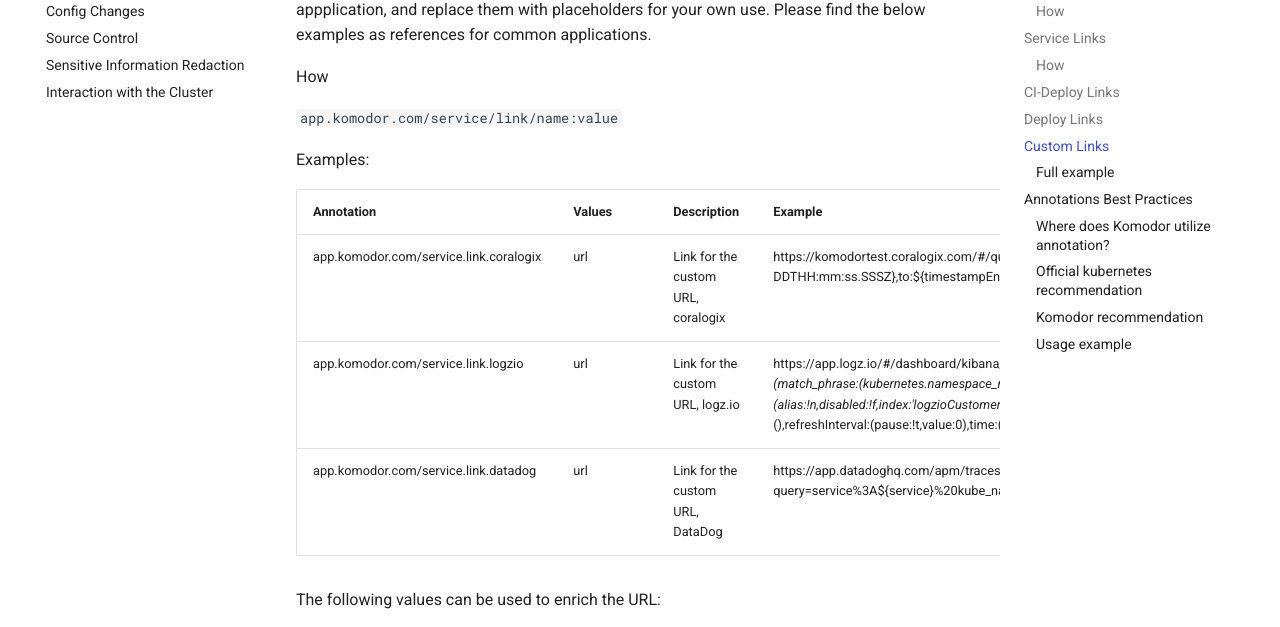
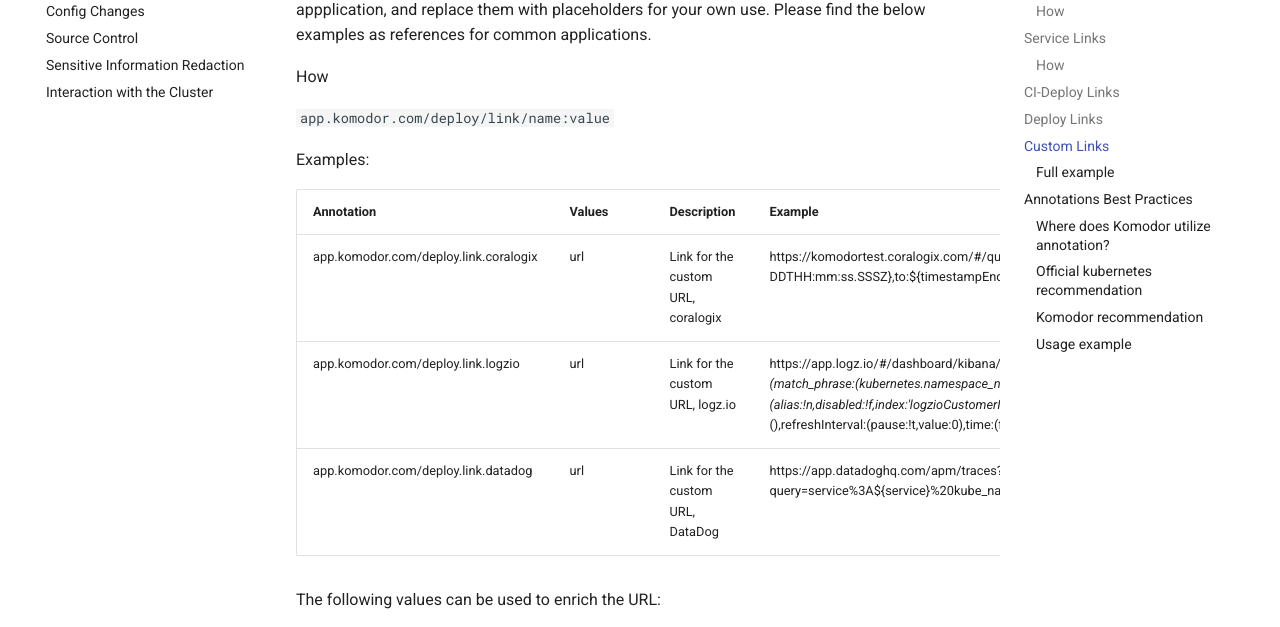
Before and after one commit to komodorio/docs, an MkDocs documentation site: the page built from docs/Learn/Annotations.md, in a window 1280 px wide and 900 px high, scrolled down 2910 px. Shown: the part 151-778 px from the top of the window. Built offline with MkDocs 1.6.1 and Material for MkDocs 9.7.7, drawn with Linux system fonts in a browser that asks for light colours; comment, search, counter and statistics services are not loaded.

Commit message:
Update Annotations.md

```diff
--- a/docs/Learn/Annotations.md
+++ b/docs/Learn/Annotations.md
@@ -87,16 +87,16 @@ Please find the below examples as references for common applications.
 
 How
 
-`app.komodor.com/service/link/name:value`
+`app.komodor.com/deploy/link/name:value`
 
 Examples:
 
 
 | Annotation                         | Values | Description                                  | Example                                                                                                    |
 | --- | --- | --- | :-- |
-| app.komodor.com/service.link.coralogix   | url    | Link for the custom URL, coralogix                     | https://komodortest.coralogix.com/#/query-new/logs?query=(coralogix.metadata.cluster:(%22${cluster}%22))%20AND%20(coralogix.metadata.namespace:(%22${namespace}%22))%20AND%20(coralogix.metadata.service:(%22${service}%22))&time=from:${timestampStart=YYYY-MM-DDTHH:mm:ss.SSSZ},to:${timestampEnd=YYYY-MM-DDTHH:mm:ss.SSSZ}                                             |
-| app.komodor.com/service.link.logzio | url | Link for the custom URL, logz.io | https://app.logz.io/#/dashboard/kibana/discover?_a=(columns:!(message,kubernetes.namespace_name,kubernetes.container_name,params.clusterName),filters:!(('$state':(store:appState),meta:(alias:!n,disabled:!f,index:'logzioCustomerIndex*',key:kubernetes.namespace_name,negate:!f,params:(query:default),type:phrase),query:(match_phrase:(kubernetes.namespace_name:${namespace}))),('$state':(store:appState),meta:(alias:!n,disabled:!f,index:'logzioCustomerIndex*',key:params.clusterName,negate:!f,params:(query:main),type:phrase),query:(match_phrase:(params.clusterName:${cluster}))),('$state':(store:appState),meta:(alias:!n,disabled:!f,index:'logzioCustomerIndex*',key:kubernetes.container_name,negate:!f,params:(query:k8s-events-collector),type:phrase),query:(match_phrase:(kubernetes.container_name:${service})))),index:'logzioCustomerIndex*',interval:auto,query:(language:lucene,query:''),sort:!(!('@timestamp',desc)))&_g=(filters:!(),refreshInterval:(pause:!t,value:0),time:(from:'${timestempStart=yyyy-MM-dd'T'HH:mm:ss.SSS}',to:'${timestempStart=yyyy-MM-dd'T'HH:mm:ss.SSS}'))&discoverTab=logz-logs-tab&switchToAccountId=138828&accountIds=true |
-| app.komodor.com/service.link.datadog | url | Link for the custom URL, DataDog | https://app.datadoghq.com/apm/traces?query=service%3A${service}%20kube_namespace%3A${namespace}%20env%3A${cluster}&cols=core_service%2Ccore_resource_name%2Clog_duration%2Clog_http.method%2Clog_http.status_code&historicalData=true&messageDisplay=inline&sort=desc&streamTraces=true&start=${epochStart}&end=${epochEnd}&paused=true |
+| app.komodor.com/deploy.link.coralogix   | url    | Link for the custom URL, coralogix                     | https://komodortest.coralogix.com/#/query-new/logs?query=(coralogix.metadata.cluster:(%22${cluster}%22))%20AND%20(coralogix.metadata.namespace:(%22${namespace}%22))%20AND%20(coralogix.metadata.service:(%22${service}%22))&time=from:${timestampStart=YYYY-MM-DDTHH:mm:ss.SSSZ},to:${timestampEnd=YYYY-MM-DDTHH:mm:ss.SSSZ}                                             |
+| app.komodor.com/deploy.link.logzio | url | Link for the custom URL, logz.io | https://app.logz.io/#/dashboard/kibana/discover?_a=(columns:!(message,kubernetes.namespace_name,kubernetes.container_name,params.clusterName),filters:!(('$state':(store:appState),meta:(alias:!n,disabled:!f,index:'logzioCustomerIndex*',key:kubernetes.namespace_name,negate:!f,params:(query:default),type:phrase),query:(match_phrase:(kubernetes.namespace_name:${namespace}))),('$state':(store:appState),meta:(alias:!n,disabled:!f,index:'logzioCustomerIndex*',key:params.clusterName,negate:!f,params:(query:main),type:phrase),query:(match_phrase:(params.clusterName:${cluster}))),('$state':(store:appState),meta:(alias:!n,disabled:!f,index:'logzioCustomerIndex*',key:kubernetes.container_name,negate:!f,params:(query:k8s-events-collector),type:phrase),query:(match_phrase:(kubernetes.container_name:${service})))),index:'logzioCustomerIndex*',interval:auto,query:(language:lucene,query:''),sort:!(!('@timestamp',desc)))&_g=(filters:!(),refreshInterval:(pause:!t,value:0),time:(from:'${timestempStart=yyyy-MM-dd'T'HH:mm:ss.SSS}',to:'${timestempStart=yyyy-MM-dd'T'HH:mm:ss.SSS}'))&discoverTab=logz-logs-tab&switchToAccountId=138828&accountIds=true |
+| app.komodor.com/deploy.link.datadog | url | Link for the custom URL, DataDog | https://app.datadoghq.com/apm/traces?query=service%3A${service}%20kube_namespace%3A${namespace}%20env%3A${cluster}&cols=core_service%2Ccore_resource_name%2Clog_duration%2Clog_http.method%2Clog_http.status_code&historicalData=true&messageDisplay=inline&sort=desc&streamTraces=true&start=${epochStart}&end=${epochEnd}&paused=true |
 
 
 
```
